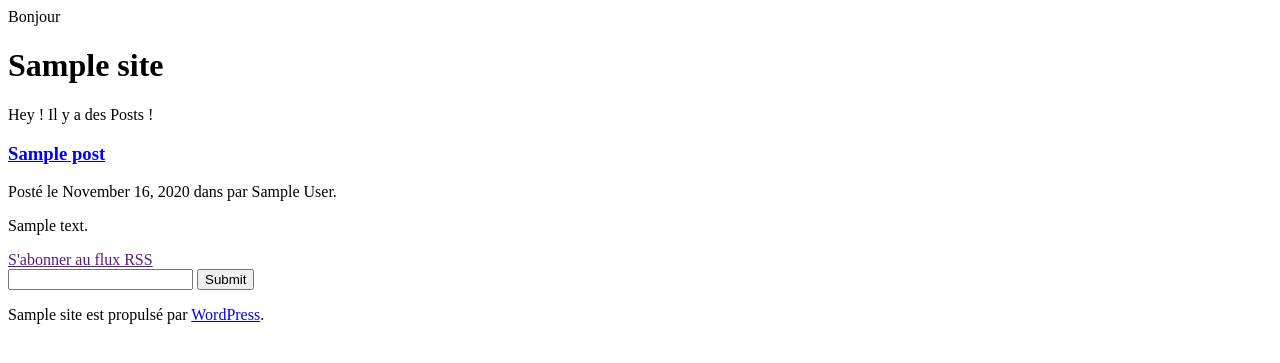
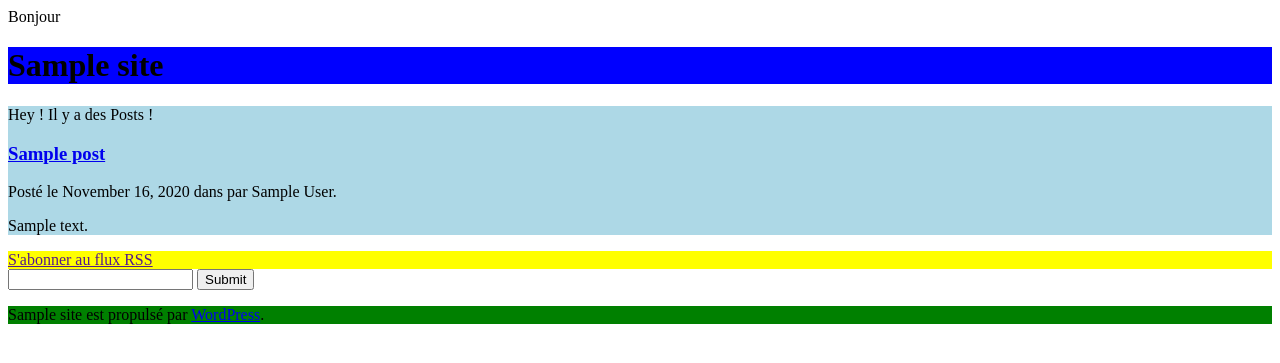
Before and after one commit to Blake-warren/theme-p_1, a WordPress theme: template index.php in a window 1280 px wide. Shown: the top 363 px of the page. Run offline with PHP 8.4 and a stand-in for WordPress, Linux system fonts and the light colour scheme; the site name, menu and one post (Sample post) are stand-ins, and other content is empty.

Commit message:
ajouter des couleurs dans style
ajouter div dans loop

```diff
--- a/loop.php
+++ b/loop.php
@@ -1,3 +1,4 @@
+<div class="loop">
 <?php if (have_posts()) : ?>
 <p class="title">
 Hey ! Il y a des Posts !
@@ -21,3 +22,4 @@ Posté le <?php the_date(); ?> dans <?php the_category(', ');
 Il n'y a pas de Post à afficher !
 </p>
 <?php endif; ?>
+</div>
--- a/style.css
+++ b/style.css
@@ -7,3 +7,19 @@ Description: Le thème développer avec Chaton
 Version: 0.1
 Tags: simple, facile, sans danger, base pour la suite
 */
+
+header {
+    background-color: blue;
+   }
+   footer {
+    background-color: green;
+   }
+   .side{
+    background-color: yellow;
+   }
+   .loop{
+    background-color: lightblue;
+   }
+   form {
+    background-color: white;
+   }
```
